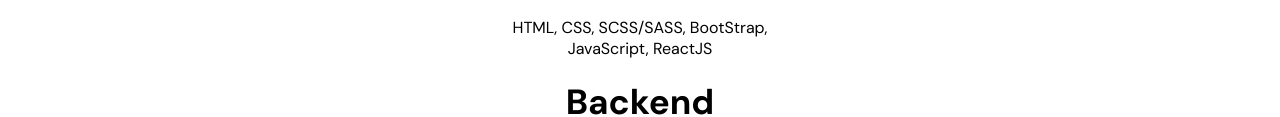
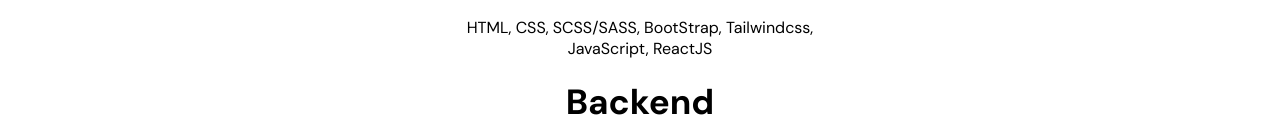
Before and after one commit to DumitruBolandau78/Portfolio, a plain HTML site: page pages/skills.html in a window 1280 px wide. Shown: the part 333-450 px from the top of the page. Drawn offline with nearby package versions, Linux system fonts and the light colour scheme.

Commit message:
Update skills.html

```diff
--- a/pages/skills.html
+++ b/pages/skills.html
@@ -60,7 +60,7 @@
                     <div class="inner">
                         <div class="title"><h1>Skills</h1></div>
                         <div class="sub-title"><h2>Frontend</h2></div>
-                        <div class="info"><div>HTML, CSS, SCSS/SASS, BootStrap,</div> JavaScript, ReactJS</div>
+                        <div class="info"><div>HTML, CSS, SCSS/SASS, BootStrap, Tailwindcss,</div> JavaScript, ReactJS</div>
                         <div class="sub-title"><h2>Backend</h2></div>
                         <div class="info">Node.js (express)</div>
                         <div class="sub-title"><h2>Data Base</h2></div>
```
